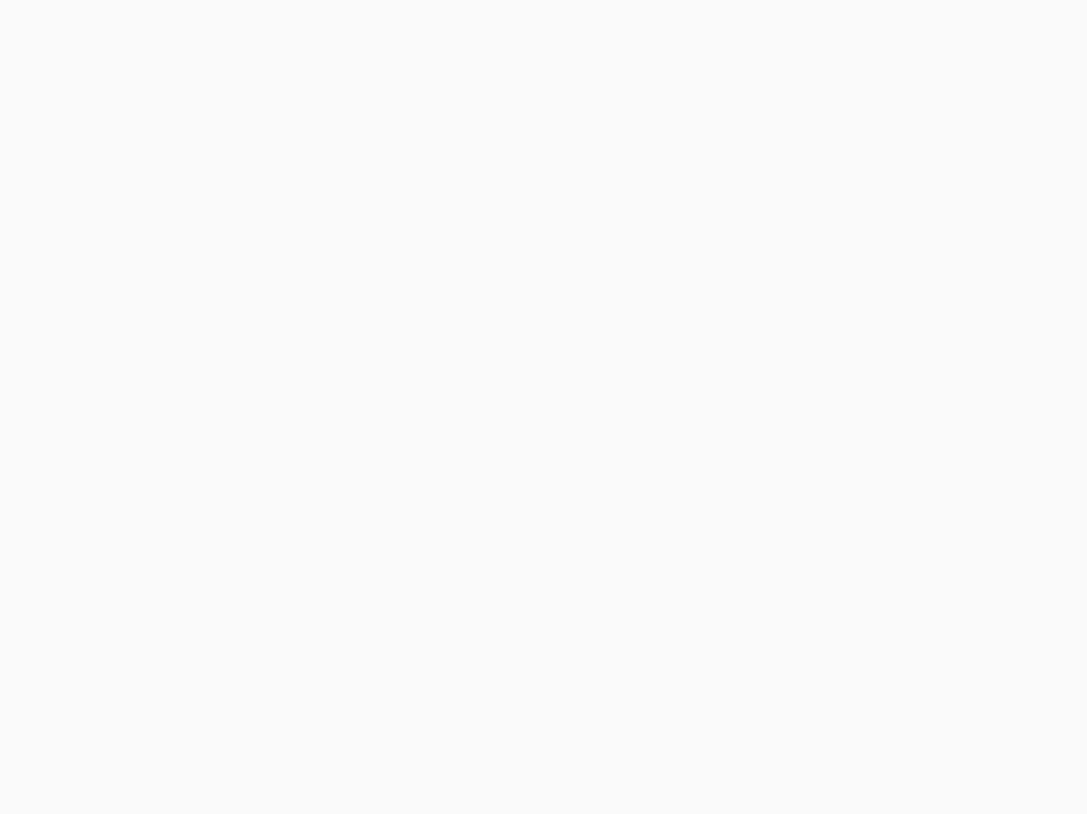
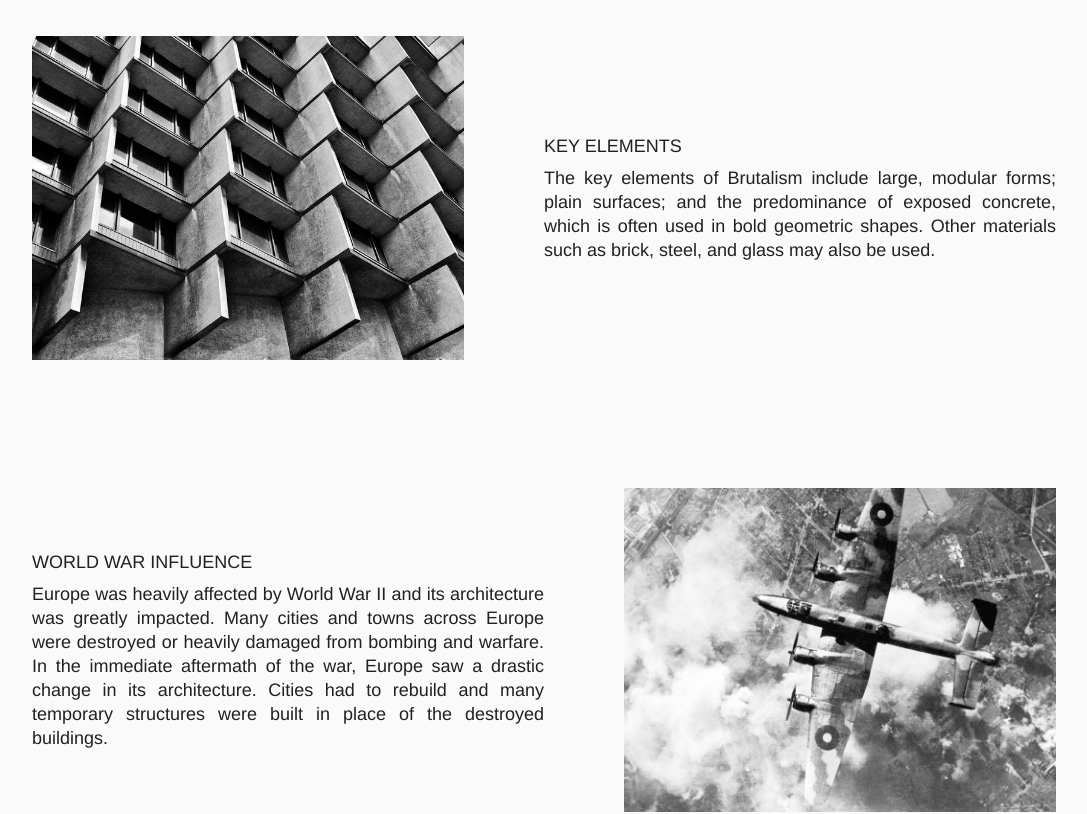
Before and after one commit to jzielinski47/react-brutalist-website, a React (Vite) app: page / in a window 1280 px wide. Shown: the part 980-1794 px from the top of the page, without its empty margins (96-1183 px from the left). Before the commit the page ends 858 px from the top, so only its background shows below. Built offline with nearby package versions, Linux system fonts and the light colour scheme; a web font is replaced by a local one.

Commit message:
sections-update

```diff
--- a/src/App.tsx
+++ b/src/App.tsx
@@ -2,6 +2,7 @@
 
 import { CONTENT as content } from './assets/content';
 import Panel from './components/Panel';
+import Section from './components/Section';
 import Header from './elements/Header';
 
 const App = () => {
@@ -22,7 +23,11 @@ const App = () => {
         </div>
         <hr />
         <div className='sections'>
-
+          {content.sections.map((section, i) => {
+            return (
+              <Section key={i} title={section.title} description={section.description} image={section.image} index={i} />
+            )
+          })}
         </div>
         <hr />
         <div className='examples'>
--- a/src/assets/content.ts
+++ b/src/assets/content.ts
@@ -1,5 +1,8 @@
-import image1 from './gfx/texture1.png';
-import image2 from './gfx/texture2.png';
+import texture1 from './gfx/texture1.png';
+import texture2 from './gfx/texture2.png';
+
+import image1 from './gfx/image1.png';
+import image2 from './gfx/image2.png';
 
 export const CONTENT = {
     header: {
@@ -17,12 +20,12 @@ export const CONTENT = {
             {
                 title: 'What is Brutalism',
                 description: 'Brutalism is an architectural style that emerged in the 1950s and flourished in the 1960s and 1970s. It is characterized by the use of exposed raw concrete and steel, angular forms and geometric shapes, and a focus on functionality rather than aesthetics. The term “Brutalism” is derived from the French phrase “béton brut”, which means “raw concrete”.',
-                image: image1
+                image: texture1
             },
             {
                 title: 'Origins',
                 description: 'Brutalism is a style of architecture that first emerged in the mid-twentieth century as a reaction against the sleek modernism of the International Style. It was initially associated with the works of Le Corbusier, who was one of the pioneers of the style. However, the term “Brutalism” was actually coined by British architects Alison and Peter Smithson in 1953. ',
-                image: image2
+                image: texture2
             }
         ],
     },
@@ -30,18 +33,29 @@ export const CONTENT = {
         {
             title: 'Key elements',
             description: 'The key elements of Brutalism include large, modular forms; plain surfaces; and the predominance of exposed concrete, which is often used in bold geometric shapes. Other materials such as brick, steel, and glass may also be used.',
-            image: ''
+            image: image1
         },
         {
             title: 'World war influence',
-            description: 'The key elements of Brutalism include large, modular forms; plain surfaces; and the predominance of exposed concrete, which is often used in bold geometric shapes. Other materials such as brick, steel, and glass may also be used.',
-            image: ''
+            description: 'Europe was heavily affected by World War II and its architecture was greatly impacted. Many cities and towns across Europe were destroyed or heavily damaged from bombing and warfare. In the immediate aftermath of the war, Europe saw a drastic change in its architecture. Cities had to rebuild and many temporary structures were built in place of the destroyed buildings.',
+            image: image2
         },
         {
             title: 'Key elements',
             description: 'The key elements of Brutalism include large, modular forms; plain surfaces; and the predominance of exposed concrete, which is often used in bold geometric shapes. Other materials such as brick, steel, and glass may also be used.',
-            image: ''
+            image: image1
+        },
+        {
+            title: 'Key elements',
+            description: 'The key elements of Brutalism include large, modular forms; plain surfaces; and the predominance of exposed concrete, which is often used in bold geometric shapes. Other materials such as brick, steel, and glass may also be used.',
+            image: image1
+        },
+        {
+            title: 'Key elements',
+            description: 'The key elements of Brutalism include large, modular forms; plain surfaces; and the predominance of exposed concrete, which is often used in bold geometric shapes. Other materials such as brick, steel, and glass may also be used.',
+            image: image1
         }
+
     ],
     examples: {
 
--- a/src/assets/stylesheets/index.css
+++ b/src/assets/stylesheets/index.css
@@ -32,7 +32,7 @@ body {
 }
 
 .container {
-    padding-top: calc(64px + 24px);
+    padding-top: calc(4rem + 24px);
 }
 
 header {
@@ -40,11 +40,13 @@ header {
     position: fixed;
     width: 80%;
 
-    padding: 32px 0px;
+    padding: 2rem 0px;
     border-bottom: 3px solid var(--primary-black);
 
     display: flex;
     justify-content: space-between;
+
+    background-color: var(--primary-white);
 }
 
 h2 {
@@ -101,12 +103,39 @@ h1 {
     height: auto;
 }
 
+.section img {
+    /* width: 60vw; */
+    min-width: 420px;
+    width: 100%;
+    aspect-ratio: 4/3;
+    /* height: auto; */
+}
+
 .panels {
     display: flex;
     justify-content: space-between;
     gap: 5rem;
+    padding: 2rem 0 4rem 0;
 }
 
 .justified {
     text-align: justify;
 }
+
+.section {
+    display: flex;
+    justify-content: space-between;
+    align-items: center;
+    gap: 5rem;
+
+    padding: 4rem 0;
+    background-size: cover;
+}
+
+.textWrapper {
+    display: flex;
+    flex-direction: column;
+    gap: 0.5em;
+
+    max-width: 50%;
+}
--- /dev/null
+++ b/src/components/Section.tsx
@@ -0,0 +1,19 @@
+import React from 'react'
+
+interface ISection { title: string; description: string; image: string; index: number; }
+
+const Section = ({ title, description, image, index }: ISection) => {
+
+
+    return (
+        <div className='section' style={index % 2 == 0 ? { flexDirection: 'row-reverse' } : { flexDirection: 'row' }}>
+            <div className='textWrapper'>
+                <h2>{title}</h2>
+                <p className='bodytext justified'>{description}</p>
+            </div>
+            <img src={image} />
+        </div>
+    )
+}
+
+export default Section
```
Also changed, not shown: src/assets/gfx/image1.png (added), src/assets/gfx/image2.png (added).
